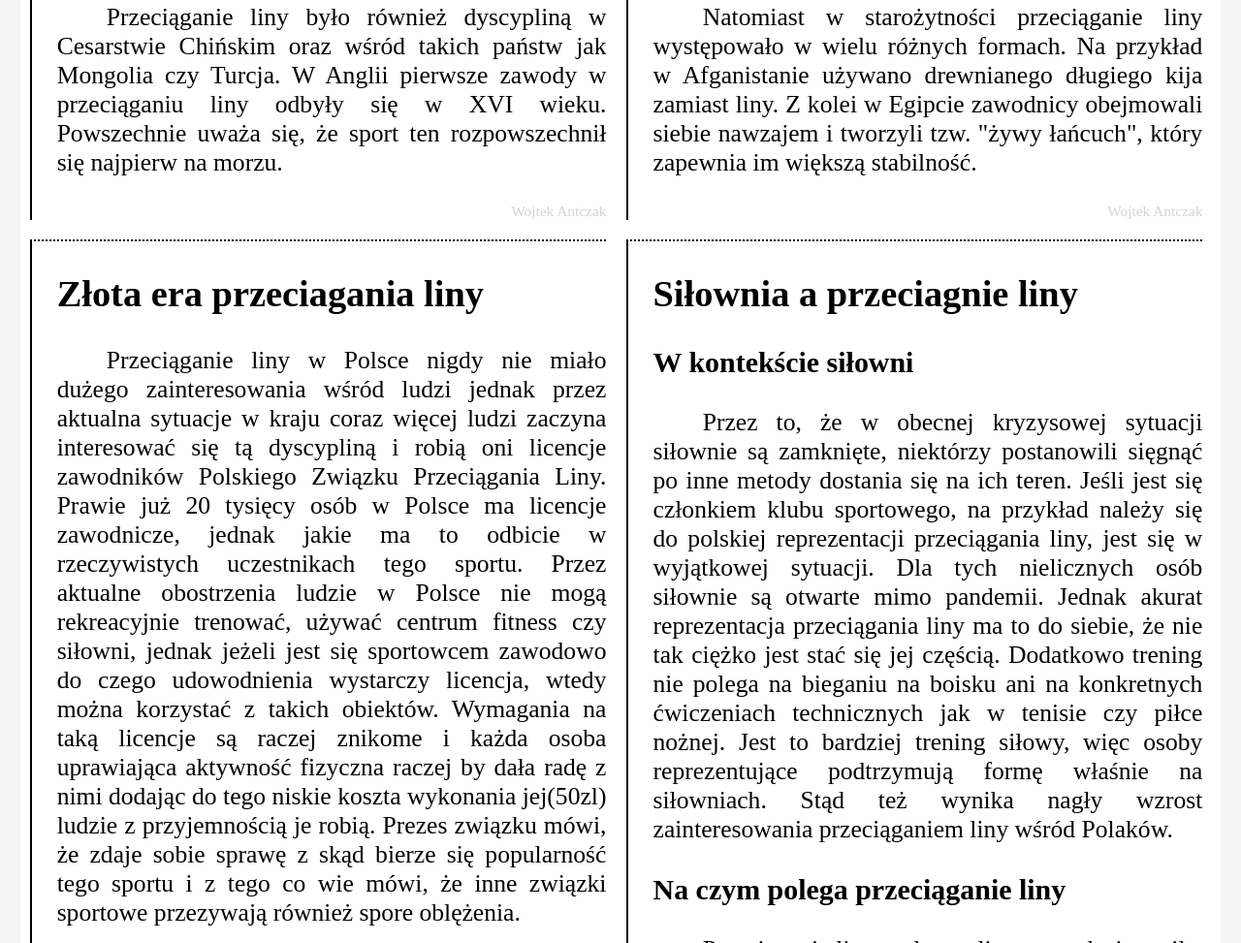
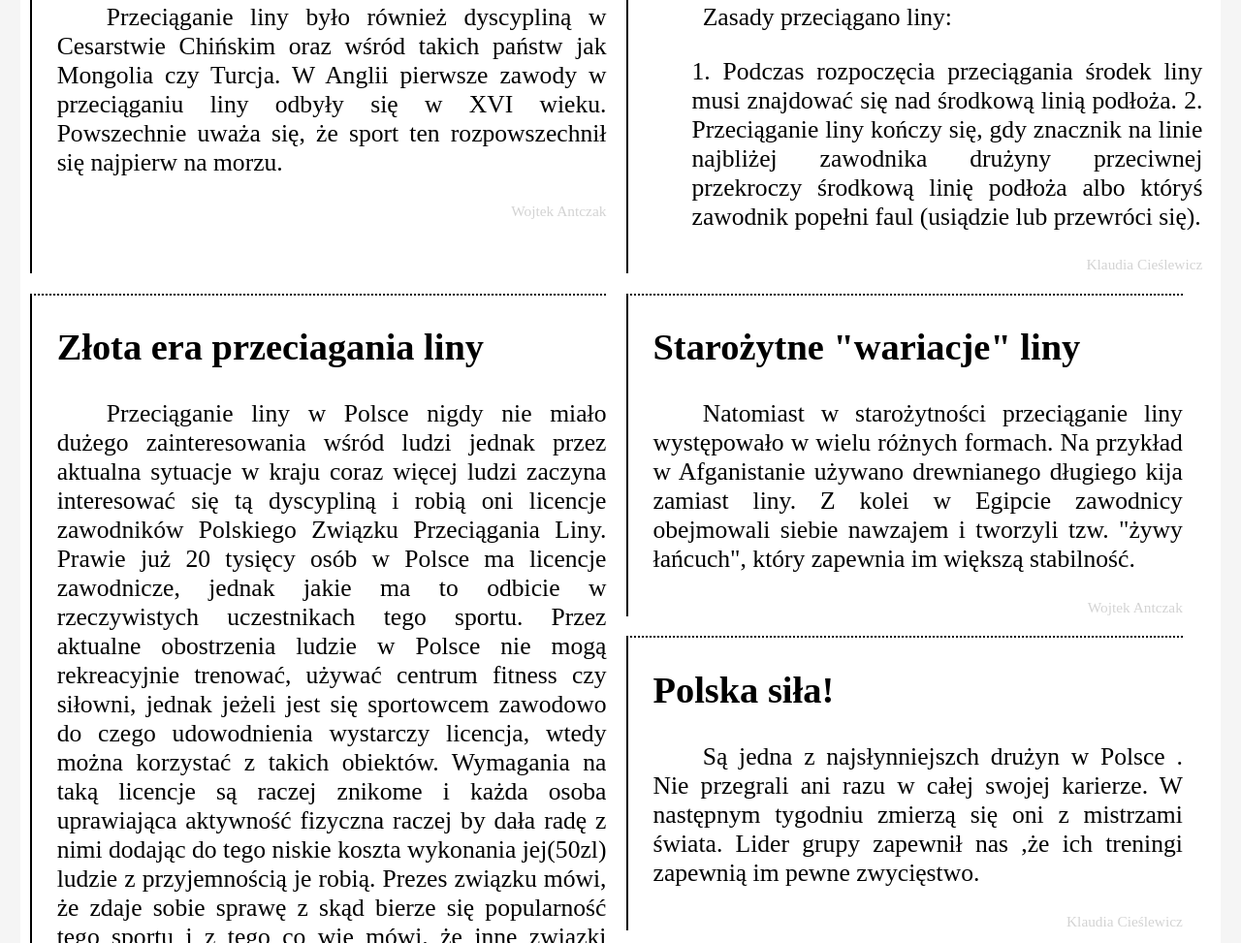
Before and after one commit to fix3Dlemonade/pl_newspp, a plain HTML site: page index.html in a window 1280 px wide. Shown: the part 714-1687 px from the top of the page at 97% size. Drawn offline with Linux system fonts and the light colour scheme.

Commit message:
reorder
changed the order of articles and their placement

```diff
--- a/index.html
+++ b/index.html
@@ -17,7 +17,7 @@
 				<div class="endLine">
 					<div id="date" class="r">DD/MM/YYYY</div>
 					<br>
-					<div class="l">2DL</div>
+					<div class="l">Szczeciński Klub Miłośników Przeciągania Liny</div>
 				</div>
 
 				<div id="title">
@@ -43,14 +43,19 @@
 					<va>Wojtek Antczak</va>
 				</article>
 
-				<article id="wa2">
-					<h2>Starożytne "wariacje" liny</h2>
+				<article id="kc1">
+					<h2>Ale na czym to polega?</h2>
 
 					<p>
-						Natomiast w starożytności przeciąganie liny występowało w wielu różnych formach. Na przykład w Afganistanie używano drewnianego długiego kija zamiast liny. Z kolei w Egipcie zawodnicy obejmowali siebie nawzajem i tworzyli tzw. "żywy łańcuch", który zapewnia im większą stabilność.
+						Zasady przeciągano liny:
+
+						<ul>
+							<il>1. Podczas rozpoczęcia przeciągania środek liny musi znajdować się nad środkową linią podłoża.</il>
+							<il>2. Przeciąganie liny kończy się, gdy znacznik na linie najbliżej zawodnika drużyny przeciwnej przekroczy środkową linię podłoża albo któryś zawodnik popełni faul (usiądzie lub przewróci się).</il>
+						</ul>
 					</p>
 
-					<va>Wojtek Antczak</va>
+					<va>Klaudia Cieślewicz</va>
 				</article>
 
 				<article id="bb1">
@@ -64,7 +69,31 @@
 					<va>Bartek Borysewicz</va>
 				</article>
 
-				<article id="jp1">
+				<article class="empty">
+					<section class="inner">
+						<article id="wa2">
+							<h2>Starożytne "wariacje" liny</h2>
+
+							<p>
+								Natomiast w starożytności przeciąganie liny występowało w wielu różnych formach. Na przykład w Afganistanie używano drewnianego długiego kija zamiast liny. Z kolei w Egipcie zawodnicy obejmowali siebie nawzajem i tworzyli tzw. "żywy łańcuch", który zapewnia im większą stabilność.
+							</p>
+
+							<va>Wojtek Antczak</va>
+						</article>
+
+						<article id="kc2">
+							<h2>Polska siła!</h2>
+
+							<p>
+								Są jedna z najsłynniejszch drużyn w Polsce . Nie przegrali ani razu w całej swojej karierze. W następnym tygodniu zmierzą się oni z mistrzami świata. Lider grupy zapewnił nas ,że ich treningi zapewnią im pewne zwycięstwo.
+							</p>
+
+							<va>Klaudia Cieślewicz</va>
+						</article>
+					</section>
+				</article>
+
+				<article id="jp1" class="wide">
 					<h2>Siłownia a przeciagnie liny</h2>
 
 					<h3>W kontekście siłowni</h3>
@@ -80,31 +109,6 @@
 					</p>
 
 					<va>Jakub Puhlmann</va>
-				</article>
-
-				<article id="kc1">
-					<h2>Ale na czym to polega?</h2>
-
-					<p>
-						Zasady przeciągano liny:
-
-						<ul>
-							<il>1. Podczas rozpoczęcia przeciągania środek liny musi znajdować się nad środkową linią podłoża.</il>
-							<il>2. Przeciąganie liny kończy się, gdy znacznik na linie najbliżej zawodnika drużyny przeciwnej przekroczy środkową linię podłoża albo któryś zawodnik popełni faul (usiądzie lub przewróci się).</il>
-						</ul>
-					</p>
-
-					<va>Klaudia Cieślewicz</va>
-				</article>
-
-				<article id="kc2">
-					<h2>Polska siła!</h2>
-
-					<p>
-						Są jedna z najsłynniejszch drużyn w Polsce . Nie przegrali ani razu w całej swojej karierze. W następnym tygodniu zmierzą się oni z mistrzami świata. Lider grupy zapewnił nas ,że ich treningi zapewnią im pewne zwycięstwo.
-					</p>
-
-					<va>Klaudia Cieślewicz</va>
 				</article>
 			</section>
 
--- a/style.css
+++ b/style.css
@@ -72,7 +72,22 @@ section {
 	display: flex;
 	flex-direction: row;
 	justify-content: flex-start;
+	flex-grow: 1;
 	flex-wrap: wrap;
+	align-items: stretch;
+}
+
+section.inner {
+	margin: 0vw;;
+
+	box-sizing: border-box;
+	flex: 1;
+	flex-basis: 48%;
+
+	display: flex;
+	flex-direction: column;
+	align-items: stretch;
+	justify-content: space-between;
 }
 
 article {
@@ -84,7 +99,19 @@ article {
 	text-align: justify;
 
 	box-sizing: border-box;
+	flex: 0;
 	flex-basis: 48%;
+}
+
+article.wide {
+	flex: 1;
+}
+
+article.empty {
+	background-color: transparent;
+	border: 0vw;
+	padding: 0vw;
+	margin: 0vw;
 }
 
 va {
```
